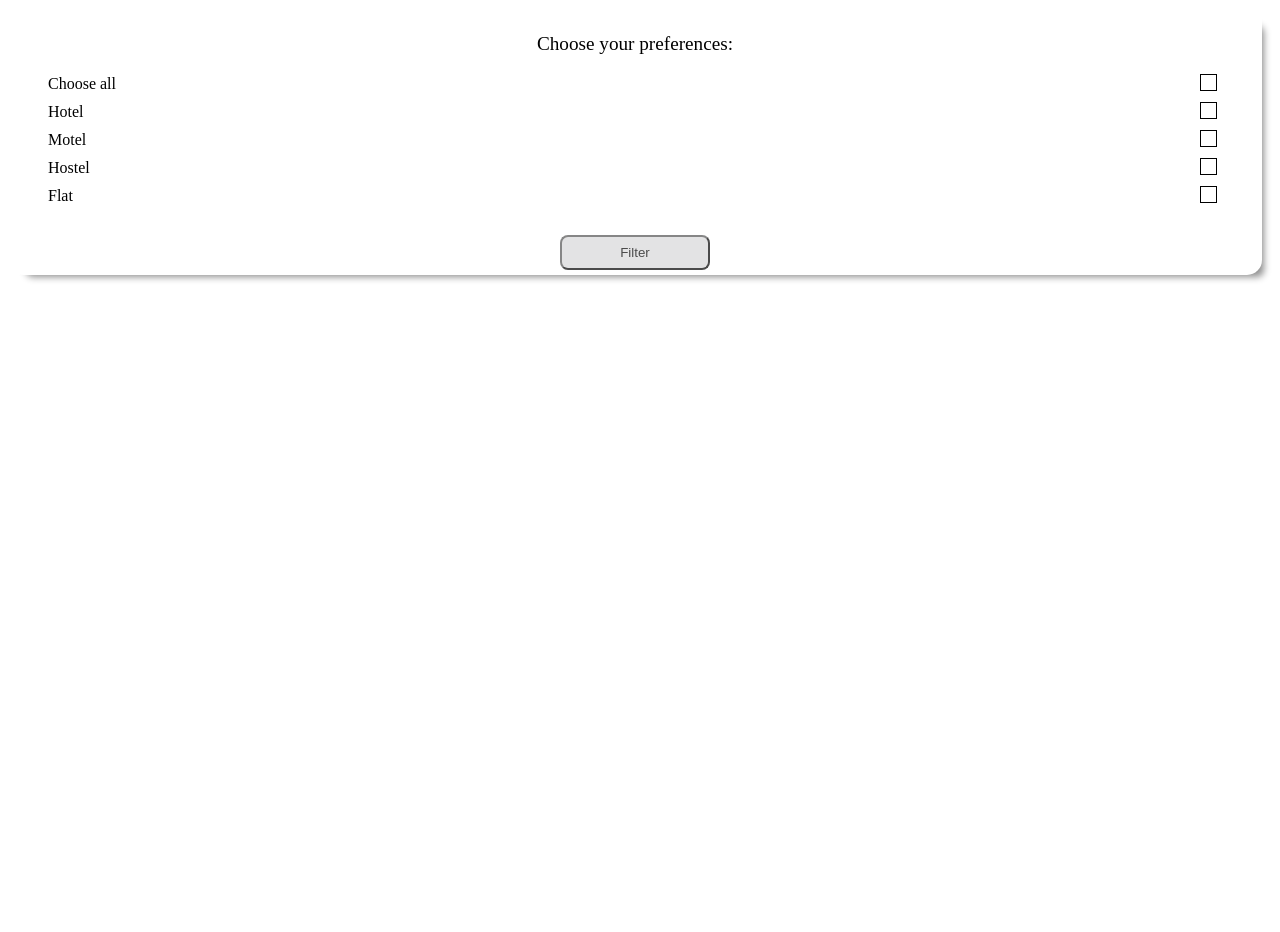
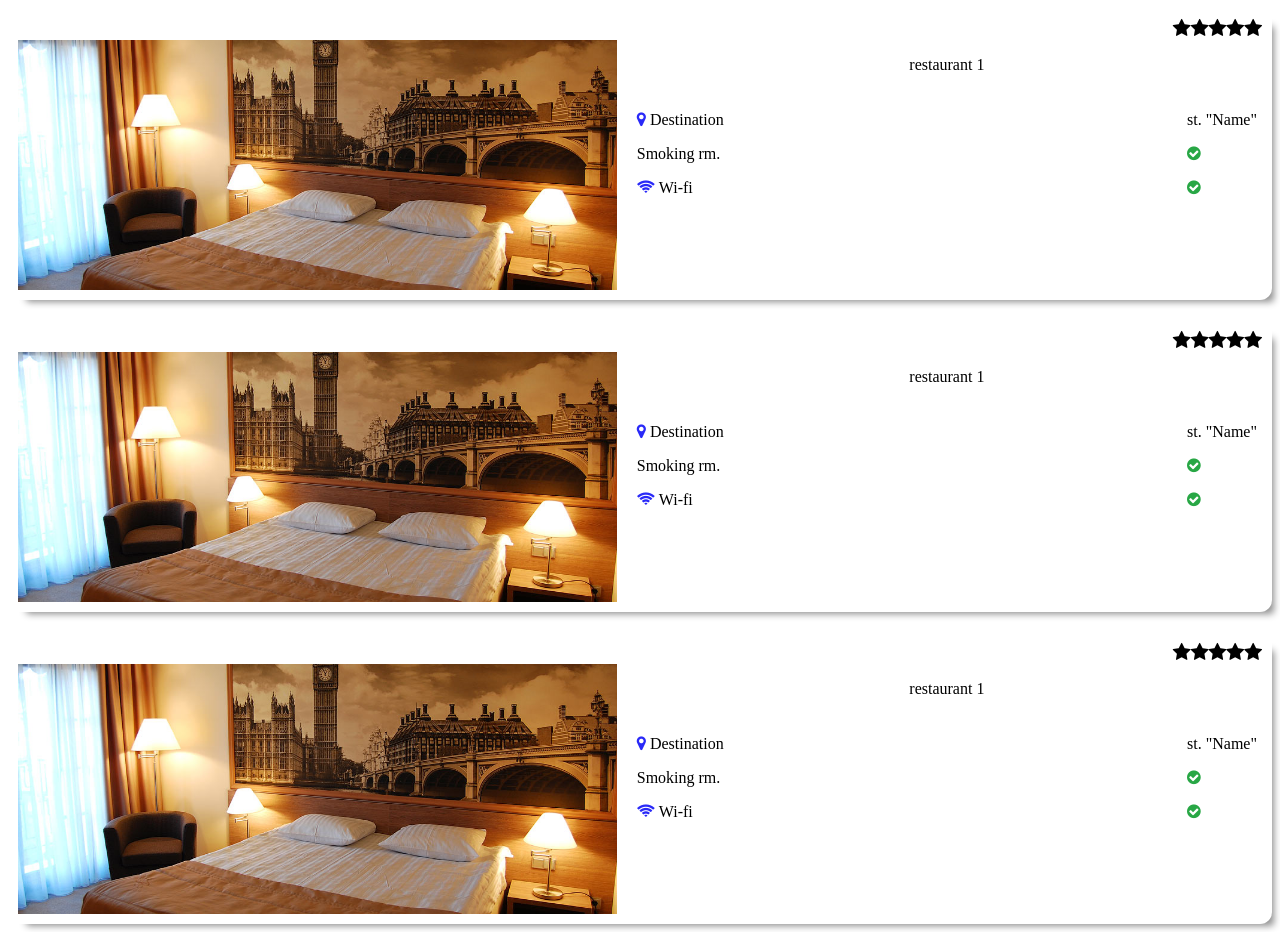
Before and after one commit to JulianaSen/LVreact, a React app in the folder lviv_vacation/: page / in a window 1280 px wide. Before the commit the page ends 800 px from the top, so only its background shows below. Built offline with nearby package versions, Linux system fonts and the light colour scheme.

Commit message:
last changes

```diff
--- a/lviv_vacation/package.json
+++ b/lviv_vacation/package.json
@@ -3,6 +3,7 @@
   "version": "0.1.0",
   "private": true,
   "dependencies": {
+    "font-awesome": "^4.7.0",
     "react": "^16.8.6",
     "react-dom": "^16.8.6",
     "react-scripts": "3.0.1"
--- a/lviv_vacation/src/components/App/App.js
+++ b/lviv_vacation/src/components/App/App.js
@@ -1,12 +1,14 @@
 import React, {Component} from 'react';
 import FilterMenu from '../FilterMenu/filterMenu';
 import  '../../css/style.css';
+import ItemOfCatalog from '../itemOfCatalog/itemOfCatalog'
+import Catalog from '../itemOfCatalog/Catalog'
 
 
 export default class App extends Component{
     render() {
         return (
-            <FilterMenu />
-        );
+            <Catalog />
+        )
       }
 }
--- /dev/null
+++ b/lviv_vacation/src/components/FilterMenu/buttonFilter.js
@@ -0,0 +1,11 @@
+import React from 'react';
+
+export default class ButtonFilter extends React.Component {
+  render() {
+    return (
+        <div className="check-item filter-button-container" >
+            <input type="submit" value="Filter" className="filter-button" />
+        </div>
+    )
+  }
+}
--- a/lviv_vacation/src/components/FilterMenu/filterMenu.js
+++ b/lviv_vacation/src/components/FilterMenu/filterMenu.js
@@ -1,4 +1,6 @@
 import React from 'react';
+import ItemForCheck from './itemForCheck';
+import ButtonFilter from './buttonFilter';
 
 export default class FilterMenu extends React.Component {
   render() {
@@ -10,45 +12,13 @@ export default class FilterMenu extends React.Component {
               <div className="check-item ">
                 <legend className="choose-pref">Choose your preferences:</legend>
               </div>
-              <div>
-                <label className="check-item">
-                  <input type="checkbox" className="checkbox" id="checkbox" />
-                  <span className="styled-checkbox"></span>
-                  <span className="selection-point">Choose all</span>
-              </label>
-              </div>
-              <div>
-                <label className="check-item">
-                  <input type="checkbox" className="checkbox" id="checkbox" />
-                  <span className="styled-checkbox"></span>
-                  <span className="selection-point">Hotel</span>
-              </label>
-              </div>
-              <div>
-                <label className="check-item">
-                  <input type="checkbox" className="checkbox" id="checkbox" />
-                  <span className="styled-checkbox"></span>
-                  <span className="selection-point">Motel</span>
-              </label>
-              </div>
-              <div>
-                <label className="check-item">
-                  <input type="checkbox" className="checkbox" id="checkbox" />
-                  <span className="styled-checkbox"></span>
-                  <span className="selection-point">Hostel</span>
-              </label>
-              </div>
-              <div>
-                <label className="check-item">
-                  <input type="checkbox" className="checkbox" id="checkbox" />
-                  <span className="styled-checkbox"></span>
-                  <span className="selection-point">Flat</span>
-                </label>
-              </div>
+              <ItemForCheck content="Choose all" />
+              <ItemForCheck content="Hotel" />
+              <ItemForCheck content="Motel" />
+              <ItemForCheck content="Hostel" />
+              <ItemForCheck content="Flat" />
             </div>
-            <div className="check-item filter-button-container" >
-              <input type="submit" value="Filter" className="filter-button" />
-            </div>
+            <ButtonFilter />
           </form>
         </div>
       </div>
--- /dev/null
+++ b/lviv_vacation/src/components/FilterMenu/itemForCheck.js
@@ -0,0 +1,15 @@
+import React from 'react';
+
+export default class ItemForCheck extends React.Component {
+  render() {
+    return (
+      <div>
+        <label className="check-item">
+        <input type="checkbox" className="checkbox" id="checkbox" />
+        <span className="styled-checkbox"></span>
+        <span className="selection-point">{this.props.content}</span>
+        </label>
+      </div>
+    )
+  }
+}
--- /dev/null
+++ b/lviv_vacation/src/components/itemOfCatalog/Catalog.js
@@ -0,0 +1,15 @@
+import React from 'react';
+import ItemOfCatalog from './itemOfCatalog';
+
+
+export default class Catalog extends React.Component {
+    render() {
+        return (
+            <div class="hotels-offers">
+                <ItemOfCatalog />
+                <ItemOfCatalog />
+                <ItemOfCatalog />
+            </div>
+        )
+    }
+}
--- /dev/null
+++ b/lviv_vacation/src/components/itemOfCatalog/description.js
@@ -0,0 +1,25 @@
+import React from 'react';
+
+export default class Description extends React.Component {
+    render() {
+        return (
+            <div className="description ">
+                <div className="name-hotel">
+                  <p>restaurant 1</p>
+                </div>
+                <div className="servises">
+                  <div>
+                    <p><i className="fa fa-map-marker"></i> Destination</p>
+                    <p>Smoking rm.</p>
+                    <p><i className="fa fa-wifi"></i> Wi-fi</p>
+                  </div>
+                  <div>
+                    <p>st. "Name"</p>
+                    <p><i className="fa fa-check-circle"></i></p>
+                    <p><i className="fa fa-check-circle"></i></p>
+                  </div>
+                </div>
+            </div>
+        )
+    }
+}
--- /dev/null
+++ b/lviv_vacation/src/components/itemOfCatalog/itemOfCatalog.js
@@ -0,0 +1,21 @@
+import React from 'react';
+import Rating from './rating';
+import Description from './description';
+
+export default class ItemOfCatalog extends React.Component {
+  render() {
+    return (
+        <div className="hotel-container">
+           <Rating />
+            <div className="hotel">
+              <div className="container-img container-img-hotels">
+                <div className="additional-information">
+                  <p>This restaurant is very famous its food, because it is very tasty.</p>
+                </div>
+              </div>
+              <Description />
+            </div>
+          </div>
+    )
+  }
+}
--- /dev/null
+++ b/lviv_vacation/src/components/itemOfCatalog/rating.js
@@ -0,0 +1,15 @@
+import React from 'react';
+
+export default class Rating extends React.Component {
+    render() {
+        return (
+            <div className="rating">
+                <label><input type="checkbox" className="rating-star" /><i className="fa fa-star" /></label>
+                <label><input type="checkbox" className="rating-star" /><i className="fa fa-star" /></label>
+                <label><input type="checkbox" className="rating-star" /><i className="fa fa-star" /></label>
+                <label><input type="checkbox" className="rating-star" /><i className="fa fa-star" /></label>
+                <label><input type="checkbox" className="rating-star" /><i className="fa fa-star" /></label>
+            </div>
+        )
+    }
+}
--- a/lviv_vacation/src/index.js
+++ b/lviv_vacation/src/index.js
@@ -1,6 +1,7 @@
 import React from 'react';
 import ReactDOM from 'react-dom';
 import App from '../src/components/App/App.js';
+import '../node_modules/font-awesome/css/font-awesome.min.css';
 
 ReactDOM.render(<App />, document.getElementById('root'));
 
--- a/lviv_vacation/src/less/style.less
+++ b/lviv_vacation/src/less/style.less
@@ -1,3 +1,4 @@
+
 .index, .about, .rst, .mainContent {
     font-family: 'Acme', sans-serif;
     background-repeat: no-repeat;
@@ -71,6 +72,7 @@
 
 .filter-button {
     margin: 0 auto;
+    font-size: 100%;
     width: 150px;
     padding: 8px;
     text-align: center;
```
Also changed, not shown: lviv_vacation/public/index.html (+2 -0 lines), lviv_vacation/src/css/style.css, 1 other file.
